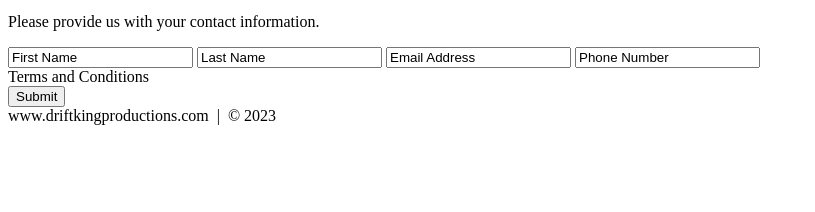
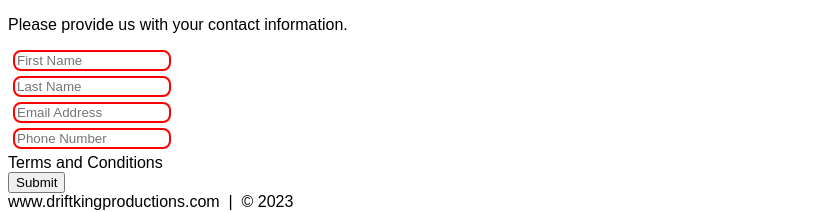
Before and after one commit to SamComerford93/HTML-and-CSS-projects, a plain HTML site: page One-page Website/one_page_website.html in a window 1280 px wide. Shown: the part 1924-2136 px from the top of the page, without its empty margins (0-815 px from the left). Before the commit the page ends 2057 px from the top, so only its background shows below. Drawn offline with Linux system fonts and the light colour scheme.

Commit message:
Added CSS file and CSS for body and form inputs.

```diff
--- /dev/null
+++ b/One-page Website/CSS/one_page.css
@@ -0,0 +1,16 @@
+body {
+    font-family: Arial, Helvetica, sans-serif;
+    font-size: 16px;
+}
+
+/*----------------------------------------
+    FORM STYLES
+----------------------------------------*/
+
+form input[type="text"] {
+    width: 150px;
+    display: block;
+    margin: 5px;
+    border: 2px solid red;
+    border-radius: 8px;
+}
--- a/One-page Website/one_page_website.html
+++ b/One-page Website/one_page_website.html
@@ -3,6 +3,7 @@
 <head>
     <meta charset="UTF-8">
     <title>Drift King Productions</title>
+    <link rel="stylesheet" href="./CSS/one_page.css">
 </head>
 <body>
     <!-- NAV -->
@@ -93,10 +94,10 @@
                     </p>
                     <div>
                         <form action="" method="post">
-                            <input class="contact" type="text" value="First Name">
-                            <input class="contact" type="text" value="Last Name">
-                            <input class="contact" type="text" value="Email Address">
-                            <input class="contact" type="text" value="Phone Number">
+                            <input class="contact" type="text" placeholder="First Name" value="">
+                            <input class="contact" type="text" placeholder="Last Name" value="">
+                            <input class="contact" type="text" placeholder="Email Address" value="">
+                            <input class="contact" type="text" placeholder="Phone Number" value="">
                             <div class="form-spacer">
                                 <label class="terms">Terms and Conditions</label>
                             </div>
```
